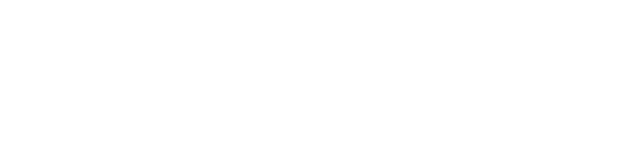
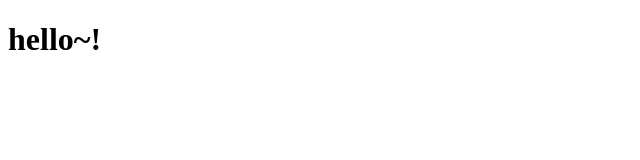
Before and after one commit to PYO-JI/sample-main, a plain HTML site: page index.html in a window 1280 px wide. Shown: the whole page, without its empty margins (0-640 px from the left). Drawn offline with Linux system fonts and the light colour scheme.

Commit message:
Add files via upload

```diff
--- a/index.html
+++ b/index.html
@@ -7,6 +7,7 @@
     <title>Hello</title>
 </head>
 <body>
+    <h1>hello~!</h1>
 
 </body>
 </html>
```
